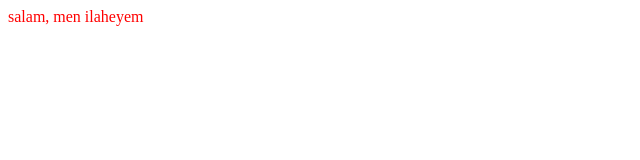
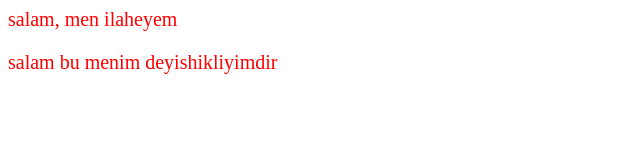
Before and after one commit to ilahe/reshad, a plain HTML site: page index.html in a window 1280 px wide. Shown: the whole page, without its empty margins (0-640 px from the left). Drawn offline with Linux system fonts and the light colour scheme.

Commit message:
ilahe deyishdirdi

```diff
--- a/index.html
+++ b/index.html
@@ -4,5 +4,6 @@
 </head>
 <body>
     <p>salam, men ilaheyem</p>
+    <p>salam bu menim deyishikliyimdir</p>
 </body>
 </html>
--- a/style.css
+++ b/style.css
@@ -1,3 +1,4 @@
 p {
     color: red;
+    font-size: 20px;
 }
```
